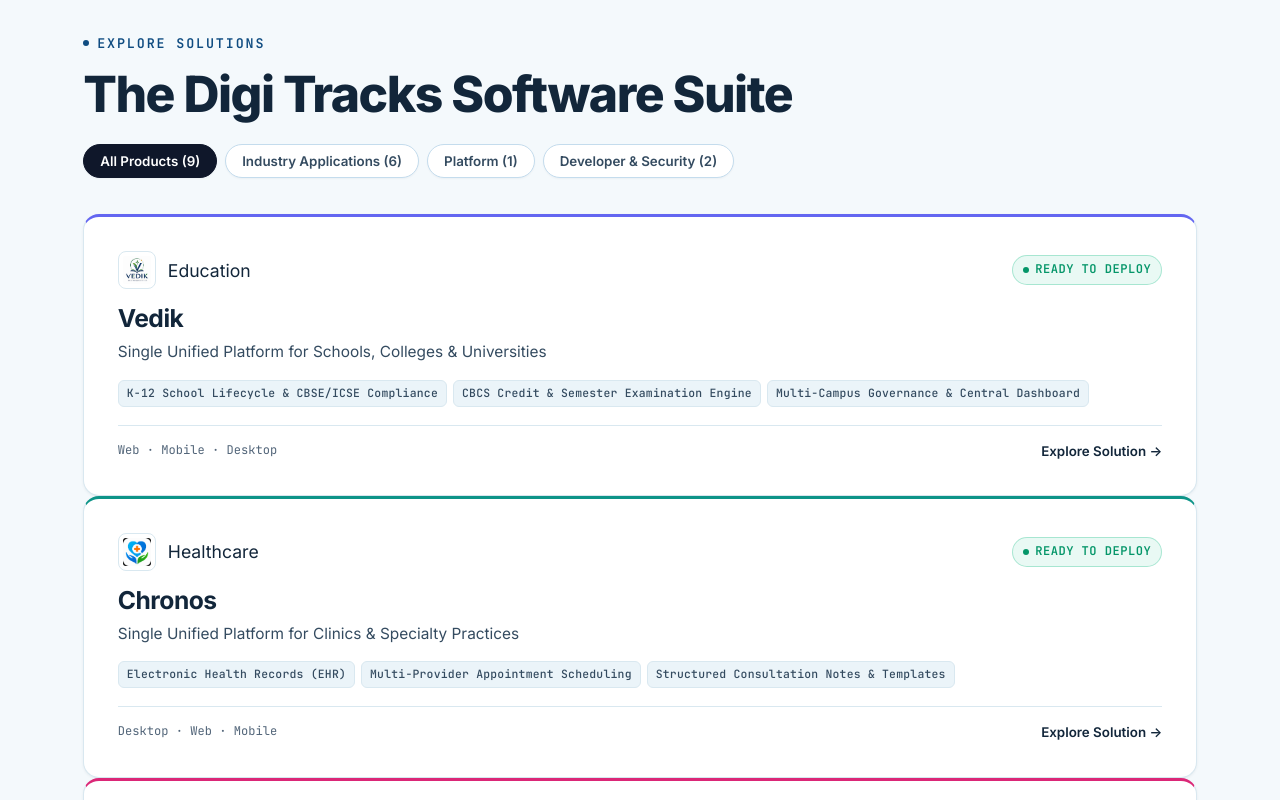
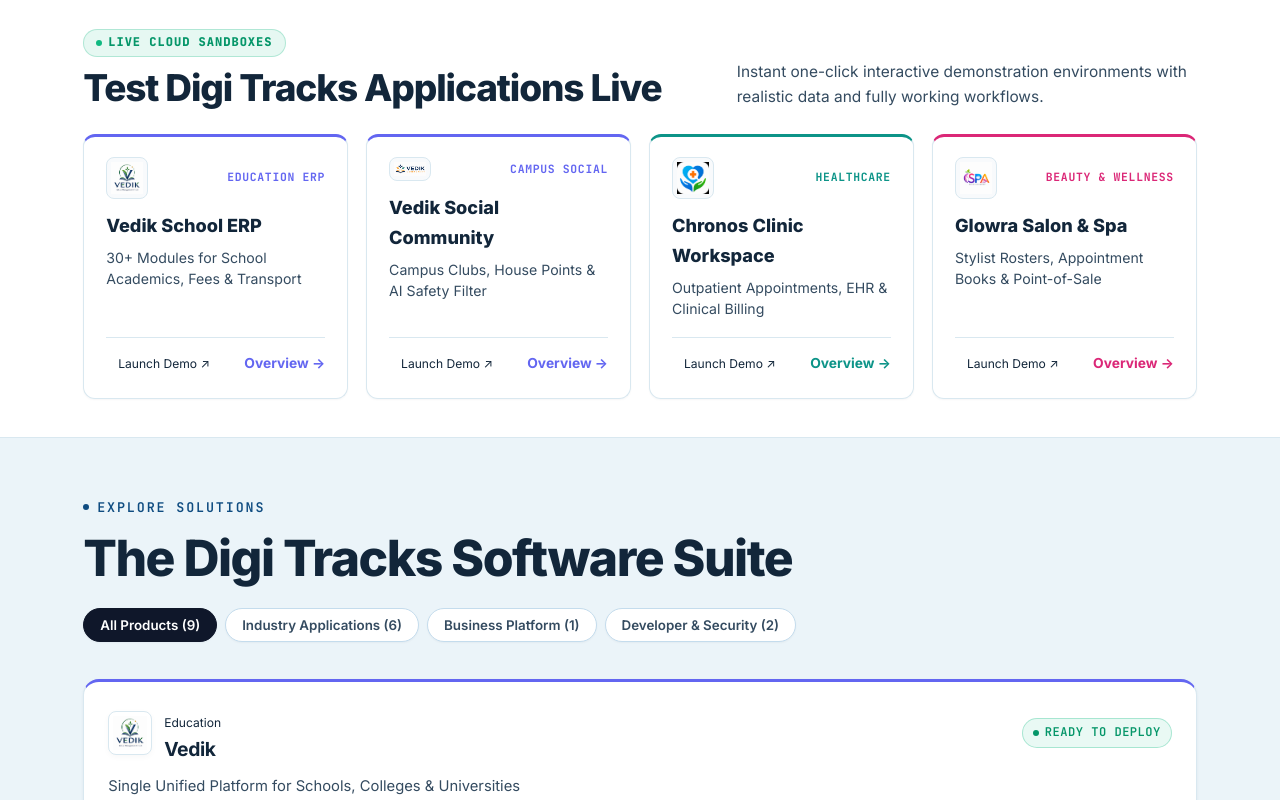
Before and after one commit to DigiTracks/DT-Portal, a React (Vite) app: page / in a window 1280 px wide. Shown: the part 820-1620 px from the top of the page. Built offline with nearby package versions, Linux system fonts and the light colour scheme.

Commit message:
Revamp DigiTracks homepage with luxury demo showcase and refined bento layout while preserving the central interactive circle

```diff
--- a/src/pages/Home.tsx
+++ b/src/pages/Home.tsx
@@ -9,8 +9,47 @@ import { RadialProductSpinner } from '../components/home/RadialProductSpinner'
 const CATEGORIES = [
   { id: 'all', label: 'All Products (9)' },
   { id: 'industry', label: 'Industry Applications (6)' },
-  { id: 'platform', label: 'Platform (1)' },
+  { id: 'platform', label: 'Business Platform (1)' },
   { id: 'tech', label: 'Developer & Security (2)' }
+]
+
+const FEATURED_DEMOS = [
+  {
+    title: 'Vedik School ERP',
+    category: 'Education ERP',
+    tagline: '30+ Modules for School Academics, Fees & Transport',
+    url: 'https://vedik-demo.netlify.app/dashboard/',
+    route: '/products/vedik/school-erp',
+    logo: '/products/vedik.png',
+    accent: '#6366f1'
+  },
+  {
+    title: 'Vedik Social Community',
+    category: 'Campus Social',
+    tagline: 'Campus Clubs, House Points & AI Safety Filter',
+    url: 'https://vediksocial.vercel.app',
+    route: '/products/vedik/social-community',
+    logo: '/products/vedik-community.png',
+    accent: '#6366f1'
+  },
+  {
+    title: 'Chronos Clinic Workspace',
+    category: 'Healthcare',
+    tagline: 'Outpatient Appointments, EHR & Clinical Billing',
+    url: 'https://chronos-demo.netlify.app/',
+    route: '/products/chronos',
+    logo: '/products/chronos.png',
+    accent: '#0d9488'
+  },
+  {
+    title: 'Glowra Salon & Spa',
+    category: 'Beauty & Wellness',
+    tagline: 'Stylist Rosters, Appointment Books & Point-of-Sale',
+    url: 'https://glowra-demo.netlify.app/',
+    route: '/products/glowra',
+    logo: '/products/glowra.png',
+    accent: '#db2777'
+  }
 ]
 
 export function Home() {
@@ -34,21 +73,93 @@ export function Home() {
 
   return (
     <>
-      {/* 1. Interactive Radial Product Spinner Hero */}
+      {/* 1. Interactive Radial Product Spinner Hero (Core Intact Circle) */}
       <RadialProductSpinner />
 
-      {/* 2. Main Product Grid Section */}
-      <section className="section">
+      {/* 2. Featured Live Interactive Sandboxes Strip */}
+      <section className="section section--tight" style={{ background: '#ffffff', borderBottom: '1px solid var(--border)', paddingTop: 'clamp(2rem, 4vw, 3.5rem)' }}>
+        <div className="container">
+          <Reveal>
+            <div style={{ display: 'flex', justifyContent: 'space-between', alignItems: 'flex-end', flexWrap: 'wrap', gap: 16, marginBottom: 24 }}>
+              <div>
+                <div style={{ display: 'inline-flex', alignItems: 'center', gap: 6, padding: '3px 12px', background: 'rgba(16, 185, 129, 0.1)', border: '1px solid rgba(16, 185, 129, 0.25)', borderRadius: '999px', marginBottom: 10 }}>
+                  <span style={{ width: 6, height: 6, borderRadius: '50%', background: '#10b981' }} />
+                  <span style={{ fontFamily: 'var(--font-mono)', fontSize: '0.72rem', fontWeight: 750, color: '#059669', textTransform: 'uppercase', letterSpacing: '0.08em' }}>
+                    Live Cloud Sandboxes
+                  </span>
+                </div>
+                <h2 className="h2" style={{ margin: 0, fontSize: 'clamp(1.7rem, 3.5vw, 2.2rem)' }}>
+                  Test Digi Tracks Applications Live
+                </h2>
+              </div>
+              <p style={{ margin: 0, color: 'var(--text-2)', fontSize: '0.92rem', maxWidth: 460 }}>
+                Instant one-click interactive demonstration environments with realistic data and fully working workflows.
+              </p>
+            </div>
+          </Reveal>
+
+          <div style={{ display: 'grid', gridTemplateColumns: 'repeat(auto-fit, minmax(260px, 1fr))', gap: 18, marginTop: 16 }}>
+            {FEATURED_DEMOS.map((demo) => (
+              <Reveal key={demo.title}>
+                <div
+                  className="card"
+                  style={{
+                    padding: '20px 22px',
+                    display: 'flex',
+                    flexDirection: 'column',
+                    borderTop: `3.5px solid ${demo.accent}`,
+                    boxShadow: 'var(--shadow-xs)',
+                    borderRadius: 'var(--radius)',
+                    height: '100%'
+                  }}
+                >
+                  <div style={{ display: 'flex', justifyContent: 'space-between', alignItems: 'center', marginBottom: 12 }}>
+                    <div style={{ padding: 4, background: '#f8fafc', borderRadius: 8, border: '1px solid var(--border)', display: 'flex' }}>
+                      <img src={demo.logo} alt="" width="32" height="32" style={{ objectFit: 'contain' }} />
+                    </div>
+                    <span style={{ fontFamily: 'var(--font-mono)', fontSize: '0.68rem', fontWeight: 700, color: demo.accent, textTransform: 'uppercase', letterSpacing: '0.06em' }}>
+                      {demo.category}
+                    </span>
+                  </div>
+
+                  <h3 style={{ fontSize: '1.08rem', fontWeight: 800, margin: '0 0 6px' }}>{demo.title}</h3>
+                  <p style={{ fontSize: '0.84rem', color: 'var(--text-2)', lineHeight: 1.5, margin: '0 0 18px', flexGrow: 1 }}>
+                    {demo.tagline}
+                  </p>
+
+                  <div style={{ display: 'flex', alignItems: 'center', justifyContent: 'space-between', gap: 10, marginTop: 'auto', paddingTop: 12, borderTop: '1px solid var(--border)' }}>
+                    <a
+                      href={demo.url}
+                      target="_blank"
+                      rel="noopener noreferrer"
+                      className="p-demo-link"
+                      style={{ fontSize: '0.72rem', padding: '4px 12px', textDecoration: 'none' }}
+                    >
+                      Launch Demo ↗
+                    </a>
+                    <Link to={demo.route} style={{ fontSize: '0.82rem', fontWeight: 650, color: demo.accent, textDecoration: 'none' }}>
+                      Overview &rarr;
+                    </Link>
+                  </div>
+                </div>
+              </Reveal>
+            ))}
+          </div>
+        </div>
+      </section>
+
+      {/* 3. Main Product Grid Section */}
+      <section className="section" style={{ background: 'var(--bg-soft)' }}>
         <div className="container">
           <Reveal>
             <div className="section-head" style={{ display: 'flex', justifyContent: 'space-between', alignItems: 'flex-end', flexWrap: 'wrap', gap: 20 }}>
               <div>
                 <p className="kicker">Explore Solutions</p>
-                <h2 className="h2">The Digi Tracks Software Suite</h2>
+                <h2 className="h2" style={{ margin: 0 }}>The Digi Tracks Software Suite</h2>
               </div>
 
               {/* Category Filter Chips */}
-              <div className="filter-chips">
+              <div className="filter-chips" role="group" aria-label="Filter products">
                 {CATEGORIES.map((cat) => (
                   <button
                     key={cat.id}
@@ -64,47 +175,67 @@ export function Home() {
           </Reveal>
 
           {/* Clean Lab Card Grid */}
-          <div className="lab-grid" style={{ marginTop: 24 }}>
+          <div className="lab-grid" style={{ marginTop: 28 }}>
             {filteredProducts.map((p) => (
-              <Reveal key={p.slug} className="card lab-item" style={{ borderTop: `3px solid ${p.accent}` }}>
+              <Reveal key={p.slug} className="card lab-item" style={{ borderTop: `3.5px solid ${p.accent}`, padding: '24px', display: 'flex', flexDirection: 'column' }}>
                 <div className="p-top" style={{ marginBottom: 14, display: 'flex', justifyContent: 'space-between', alignItems: 'center' }}>
                   <div style={{ display: 'flex', alignItems: 'center', gap: 12 }}>
+                    <div style={{ padding: 4, background: '#ffffff', borderRadius: 8, border: '1px solid var(--border)', display: 'flex', boxShadow: '0 2px 6px rgba(0,0,0,0.03)' }}>
                       <img
                         src={p.logo}
                         alt=""
-                      width="38"
-                      height="38"
-                      style={{ borderRadius: 8, border: '1px solid var(--border)', background: '#ffffff', padding: 4 }}
+                        width="34"
+                        height="34"
+                        style={{ objectFit: 'contain' }}
                       />
-                    <span className="p-cat">{p.category}</span>
+                    </div>
+                    <div>
+                      <span className="p-cat" style={{ fontSize: '0.72rem' }}>{p.category}</span>
+                      <h3 className="h3" style={{ margin: '2px 0 0', fontSize: '1.15rem' }}>
+                        <Link to={p.route} className="p-title-link" style={{ ['--pc' as string]: p.accent }}>
+                          {p.name}
+                        </Link>
+                      </h3>
+                    </div>
                   </div>
                   <StatusBadge status={p.status} />
                 </div>
 
-                <h3 className="h3" style={{ marginBottom: 6 }}>
-                  <Link to={p.route} className="p-title-link" style={{ ['--pc' as string]: p.accent }}>
-                    {p.name}
-                  </Link>
-                </h3>
-
-                <p className="sub" style={{ marginBottom: 16, color: 'var(--text-2)', fontSize: 'var(--text-sm)', lineHeight: 1.55 }}>
+                <p className="sub" style={{ marginBottom: 14, color: 'var(--text-2)', fontSize: '0.88rem', lineHeight: 1.55 }}>
                   {p.tagline}
                 </p>
 
+                <p style={{ margin: '0 0 16px', fontSize: '0.84rem', color: 'var(--text-3)', lineHeight: 1.55, flexGrow: 1 }}>
+                  {p.description}
+                </p>
+
                 {/* Capabilities Badges */}
-                <div className="badge-row" style={{ marginBottom: 18, gap: 6 }}>
+                <div className="badge-row" style={{ marginBottom: 16, gap: 6 }}>
                   {p.capabilities.slice(0, 3).map((cap) => (
-                    <span key={cap} className="platform-badge" style={{ fontSize: '0.68rem' }}>
+                    <span key={cap} className="platform-badge" style={{ fontSize: '0.68rem', padding: '3px 8px' }}>
                       {cap}
                     </span>
                   ))}
                 </div>
 
                 <div className="p-foot" style={{ display: 'flex', justifyContent: 'space-between', alignItems: 'center', marginTop: 'auto', paddingTop: 14, borderTop: '1px solid var(--border)' }}>
-                  <span className="l-status" style={{ fontSize: '0.72rem', color: 'var(--text-3)', fontFamily: 'var(--font-mono)' }}>
+                  <div style={{ display: 'flex', alignItems: 'center', gap: 10 }}>
+                    {p.demoUrl && (
+                      <a
+                        href={p.demoUrl}
+                        target="_blank"
+                        rel="noopener noreferrer"
+                        className="p-demo-link"
+                        style={{ fontSize: '0.68rem', padding: '2px 8px', textDecoration: 'none' }}
+                      >
+                        Demo ↗
+                      </a>
+                    )}
+                    <span className="l-status" style={{ fontSize: '0.74rem', color: 'var(--text-3)', fontFamily: 'var(--font-mono)' }}>
                       {p.platforms.join(' · ')}
                     </span>
-                  <Link to={p.route} className="p-arrow" style={{ fontSize: 'var(--text-xs)', fontWeight: 600 }}>
+                  </div>
+                  <Link to={p.route} className="p-arrow" style={{ fontSize: '0.84rem', fontWeight: 650, color: p.accent }}>
                     Explore Solution &rarr;
                   </Link>
                 </div>
@@ -129,44 +260,44 @@ export function Home() {
       </section>
 
       {/* 4. Why Choose Digi Tracks Section */}
-      <section className="section section--alt">
+      <section className="section" style={{ background: '#ffffff', borderTop: '1px solid var(--border)', borderBottom: '1px solid var(--border)' }}>
         <div className="container">
           <Reveal>
             <div className="section-head center">
-              <p className="kicker">Why Digi Tracks</p>
-              <h2 className="h2" style={{ margin: '0 auto' }}>
+              <p className="kicker">Engineering Principles</p>
+              <h2 className="h2" style={{ margin: '0 auto', fontSize: 'clamp(1.9rem, 3.8vw, 2.5rem)' }}>
                 Built for Growth, Engineered for Reliability
               </h2>
             </div>
           </Reveal>
 
-          <div className="principles-grid" style={{ marginTop: 24 }}>
-            <Reveal className="card">
+          <div className="principles-grid" style={{ marginTop: 28 }}>
+            <Reveal className="card" style={{ padding: '28px' }}>
               <span className="p-icon" aria-hidden="true" style={{ background: 'linear-gradient(135deg, #0d9488, #0284c7)' }}>
                 01
               </span>
-              <h3 className="h3" style={{ margin: '14px 0 8px' }}>Production-Ready & Field-Tested</h3>
-              <p style={{ color: 'var(--text-2)', fontSize: 'var(--text-sm)', lineHeight: 1.6 }}>
+              <h3 className="h3" style={{ margin: '14px 0 8px', fontSize: '1.15rem' }}>Production-Ready & Field-Tested</h3>
+              <p style={{ color: 'var(--text-2)', fontSize: '0.9rem', lineHeight: 1.62 }}>
                 Every solution is architected for immediate operational impact: zero bloat, intuitive workflows, and deterministic reliability right out of the box.
               </p>
             </Reveal>
 
-            <Reveal className="card">
+            <Reveal className="card" style={{ padding: '28px' }}>
               <span className="p-icon" aria-hidden="true" style={{ background: 'linear-gradient(135deg, #6366f1, #8b5cf6)' }}>
                 02
               </span>
-              <h3 className="h3" style={{ margin: '14px 0 8px' }}>Fully Customizable to Your Workflow</h3>
-              <p style={{ color: 'var(--text-2)', fontSize: 'var(--text-sm)', lineHeight: 1.6 }}>
+              <h3 className="h3" style={{ margin: '14px 0 8px', fontSize: '1.15rem' }}>Fully Customizable to Your Workflow</h3>
+              <p style={{ color: 'var(--text-2)', fontSize: '0.9rem', lineHeight: 1.62 }}>
                 Tailored for your business realities. Deploy specialized standalone applications or compose a bespoke ERP tailored to your organizational hierarchy.
               </p>
             </Reveal>
 
-            <Reveal className="card">
+            <Reveal className="card" style={{ padding: '28px' }}>
               <span className="p-icon" aria-hidden="true" style={{ background: 'linear-gradient(135deg, #d97706, #ea580c)' }}>
                 03
               </span>
-              <h3 className="h3" style={{ margin: '14px 0 8px' }}>Local Sovereignty & Data Privacy</h3>
-              <p style={{ color: 'var(--text-2)', fontSize: 'var(--text-sm)', lineHeight: 1.6 }}>
+              <h3 className="h3" style={{ margin: '14px 0 8px', fontSize: '1.15rem' }}>Local Sovereignty & Data Privacy</h3>
+              <p style={{ color: 'var(--text-2)', fontSize: '0.9rem', lineHeight: 1.62 }}>
                 Offline-first desktop binaries and air-gapped security ensure confidential candidate, financial, and client data never leaves your enterprise custody.
               </p>
             </Reveal>
@@ -175,24 +306,39 @@ export function Home() {
       </section>
 
       {/* 5. Contact / Studio Action Banner */}
-      <section className="section">
+      <section className="section" style={{ background: 'var(--bg-soft)' }}>
         <div className="container">
           <Reveal>
-            <div className="card" style={{ textAlign: 'center', padding: 'clamp(2.5rem, 5vw, 4rem)', background: 'radial-gradient(circle at 50% 0%, rgba(13, 148, 136, 0.08) 0%, #ffffff 70%)' }}>
-              <span className="hero-eyebrow" style={{ marginBottom: 16 }}>Digi Tracks Product Studio</span>
-              <h2 className="h2" style={{ marginBottom: 12 }}>
-                Interested in early access or partnership?
+            <div
+              style={{
+                padding: '48px 40px',
+                background: 'linear-gradient(145deg, #0f172a, #1e293b)',
+                borderRadius: 'var(--radius-lg)',
+                color: '#ffffff',
+                textAlign: 'center',
+                boxShadow: '0 20px 40px -10px rgba(15, 23, 42, 0.35)',
+                position: 'relative',
+                overflow: 'hidden'
+              }}
+            >
+              <div style={{ position: 'relative', zIndex: 2, maxWidth: 680, margin: '0 auto' }}>
+                <span style={{ display: 'inline-block', fontFamily: 'var(--font-mono)', fontSize: '0.74rem', fontWeight: 750, color: '#38bdf8', textTransform: 'uppercase', letterSpacing: '0.1em', marginBottom: 14 }}>
+                  Digi Tracks Product Studio
+                </span>
+                <h2 className="h2" style={{ marginBottom: 14, color: '#ffffff', fontSize: 'clamp(1.9rem, 3.8vw, 2.5rem)' }}>
+                  Interested in Early Access or Custom Architecture?
                 </h2>
-              <p className="lead" style={{ maxWidth: 640, margin: '0 auto 28px' }}>
-                We are actively building and testing across all product lines. Reach out directly to collaborate or learn more.
+                <p className="lead" style={{ margin: '0 auto 28px', color: '#94a3b8', fontSize: '1.02rem', lineHeight: 1.65 }}>
+                  We are actively building, testing, and field-deploying across all product lines. Reach out directly to collaborate, demo, or license.
                 </p>
-              <div className="hero-actions" style={{ justifyContent: 'center', marginBottom: 0 }}>
-                <Link to="/contact" className="btn btn-lg btn-primary">
+                <div style={{ display: 'flex', flexWrap: 'wrap', gap: 14, justifyContent: 'center' }}>
+                  <Link to="/contact" className="btn btn-lg btn-primary" style={{ background: '#0d9488', border: 'none', fontWeight: 750 }}>
                     Get in Touch &rarr;
                   </Link>
-                <Link to="/about" className="btn btn-lg btn-ghost">
+                  <Link to="/about" className="btn btn-lg btn-ghost" style={{ color: '#cbd5e1', borderColor: 'rgba(255,255,255,0.25)' }}>
                     Read Studio Story
                   </Link>
+                </div>
               </div>
             </div>
           </Reveal>
```
Also changed, not shown: src/components/home/RadialProductSpinner.tsx (+23 -3 lines). Lines whose indentation alone changed are shown as unchanged.
